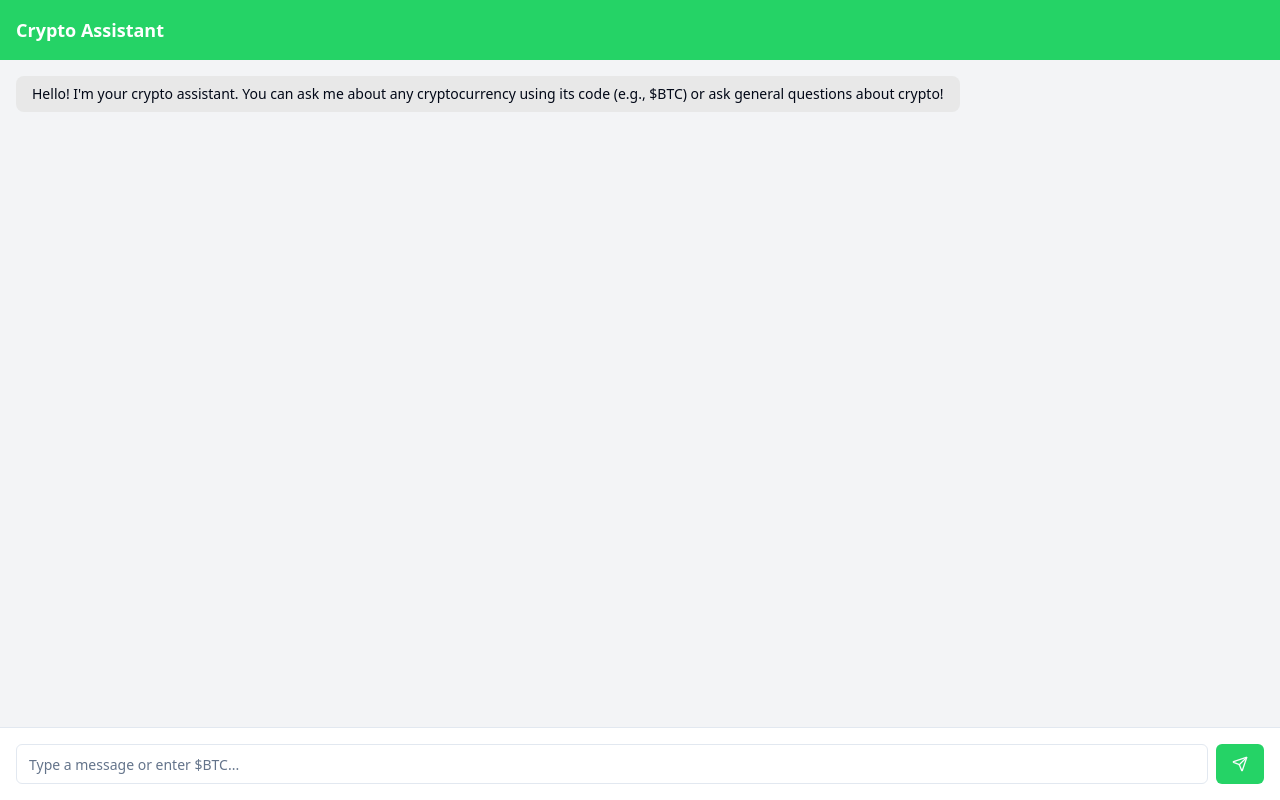
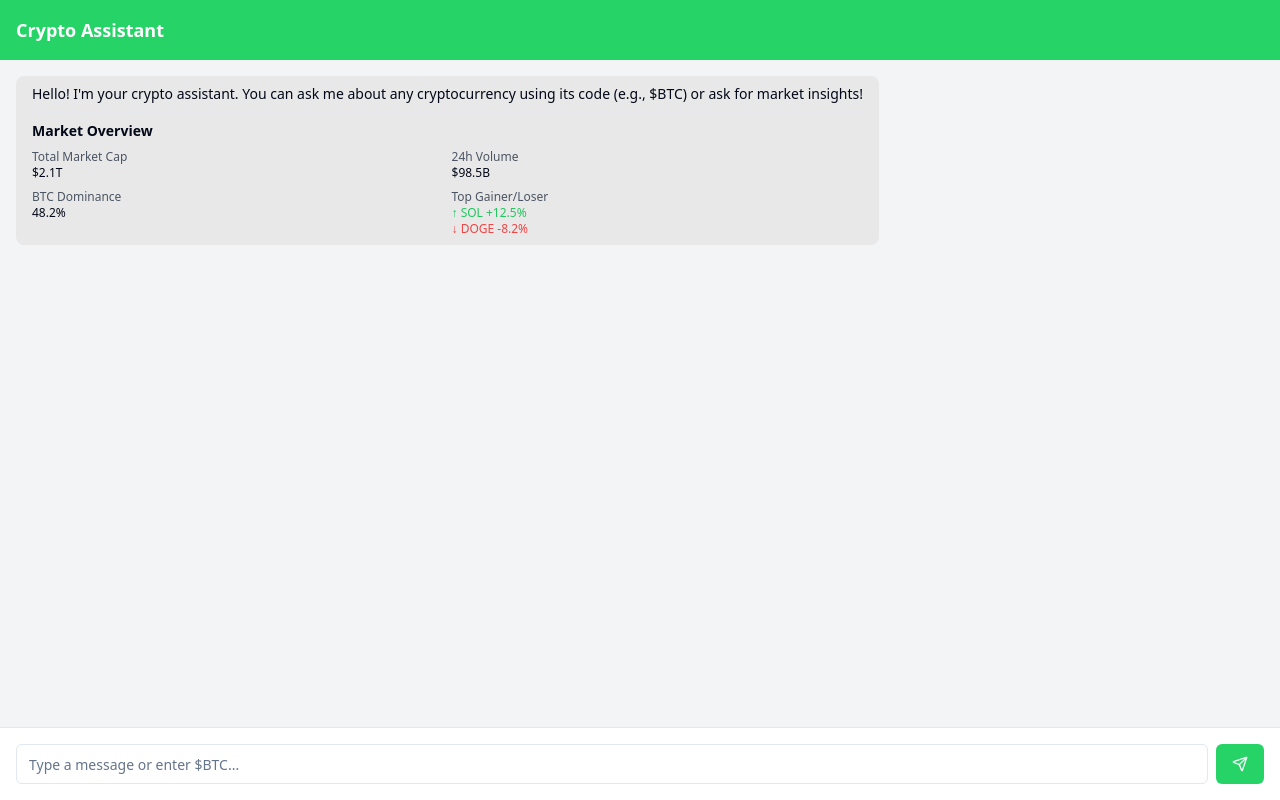
Before and after one commit to EvansMutwiri/token-talker, a React (Vite) app: page / in a window 1280 px wide. Built offline with nearby package versions, Linux system fonts and the light colour scheme.

Commit message:
Iterate app for market insights
Enhance the application to provide insights on the cryptocurrency market, allowing users to receive more detailed information and analysis.
[skip gpt_engineer]

```diff
--- a/src/components/ChatMessage.tsx
+++ b/src/components/ChatMessage.tsx
@@ -1,5 +1,5 @@
 import { cn } from "@/lib/utils";
-import { ExternalLink } from "lucide-react";
+import { ExternalLink, TrendingUp, TrendingDown, DollarSign } from "lucide-react";
 import { Button } from "./ui/button";
 
 interface ChatMessageProps {
@@ -9,10 +9,20 @@ interface ChatMessageProps {
     symbol: string;
     price: string;
     change24h: string;
+    marketCap?: string;
+    volume24h?: string;
+    sentiment?: "bullish" | "bearish" | "neutral";
+  };
+  marketInsight?: {
+    totalMarketCap: string;
+    totalVolume24h: string;
+    btcDominance: string;
+    topGainer: string;
+    topLoser: string;
   };
 }
 
-export const ChatMessage = ({ content, isBot, tokenData }: ChatMessageProps) => {
+export const ChatMessage = ({ content, isBot, tokenData, marketInsight }: ChatMessageProps) => {
   return (
     <div
       className={cn(
@@ -31,8 +41,38 @@ export const ChatMessage = ({ content, isBot, tokenData }: ChatMessageProps) =>
           <div className="mt-2 space-y-2 border-t border-gray-200 pt-2">
             <div className="space-y-1">
               <p className="text-sm font-semibold">{tokenData.symbol}</p>
-              <p className="text-sm">Price: {tokenData.price}</p>
-              <p className="text-sm">24h Change: {tokenData.change24h}</p>
+              <div className="flex items-center space-x-2">
+                <DollarSign className="h-4 w-4" />
+                <p className="text-sm">Price: {tokenData.price}</p>
+              </div>
+              <div className="flex items-center space-x-2">
+                {tokenData.change24h.startsWith("+") ? (
+                  <TrendingUp className="h-4 w-4 text-green-500" />
+                ) : (
+                  <TrendingDown className="h-4 w-4 text-red-500" />
+                )}
+                <p className="text-sm">24h Change: {tokenData.change24h}</p>
+              </div>
+              {tokenData.marketCap && (
+                <p className="text-sm">Market Cap: {tokenData.marketCap}</p>
+              )}
+              {tokenData.volume24h && (
+                <p className="text-sm">24h Volume: {tokenData.volume24h}</p>
+              )}
+              {tokenData.sentiment && (
+                <p className="text-sm">
+                  Market Sentiment:{" "}
+                  <span
+                    className={cn(
+                      "font-medium",
+                      tokenData.sentiment === "bullish" && "text-green-500",
+                      tokenData.sentiment === "bearish" && "text-red-500"
+                    )}
+                  >
+                    {tokenData.sentiment.charAt(0).toUpperCase() + tokenData.sentiment.slice(1)}
+                  </span>
+                </p>
+              )}
             </div>
             <div className="flex space-x-2">
               <Button
@@ -61,6 +101,30 @@ export const ChatMessage = ({ content, isBot, tokenData }: ChatMessageProps) =>
             </div>
           </div>
         )}
+        {marketInsight && (
+          <div className="mt-2 space-y-2 border-t border-gray-200 pt-2">
+            <h3 className="text-sm font-semibold">Market Overview</h3>
+            <div className="grid grid-cols-2 gap-2 text-xs">
+              <div>
+                <p className="text-gray-600">Total Market Cap</p>
+                <p className="font-medium">{marketInsight.totalMarketCap}</p>
+              </div>
+              <div>
+                <p className="text-gray-600">24h Volume</p>
+                <p className="font-medium">{marketInsight.totalVolume24h}</p>
+              </div>
+              <div>
+                <p className="text-gray-600">BTC Dominance</p>
+                <p className="font-medium">{marketInsight.btcDominance}</p>
+              </div>
+              <div>
+                <p className="text-gray-600">Top Gainer/Loser</p>
+                <p className="font-medium text-green-500">↑ {marketInsight.topGainer}</p>
+                <p className="font-medium text-red-500">↓ {marketInsight.topLoser}</p>
+              </div>
+            </div>
+          </div>
+        )}
       </div>
     </div>
   );
--- a/src/pages/Index.tsx
+++ b/src/pages/Index.tsx
@@ -9,22 +9,37 @@ interface Message {
     symbol: string;
     price: string;
     change24h: string;
+    marketCap?: string;
+    volume24h?: string;
+    sentiment?: "bullish" | "bearish" | "neutral";
+  };
+  marketInsight?: {
+    totalMarketCap: string;
+    totalVolume24h: string;
+    btcDominance: string;
+    topGainer: string;
+    topLoser: string;
   };
 }
 
 const Index = () => {
   const [messages, setMessages] = useState<Message[]>([
     {
-      content: "Hello! I'm your crypto assistant. You can ask me about any cryptocurrency using its code (e.g., $BTC) or ask general questions about crypto!",
+      content: "Hello! I'm your crypto assistant. You can ask me about any cryptocurrency using its code (e.g., $BTC) or ask for market insights!",
       isBot: true,
+      marketInsight: {
+        totalMarketCap: "$2.1T",
+        totalVolume24h: "$98.5B",
+        btcDominance: "48.2%",
+        topGainer: "SOL +12.5%",
+        topLoser: "DOGE -8.2%",
+      },
     },
   ]);
 
   const handleSendMessage = async (message: string) => {
-    // Add user message
     setMessages((prev) => [...prev, { content: message, isBot: false }]);
 
-    // Check for token query
     const tokenMatch = message.match(/\$([A-Za-z]+)/);
     if (tokenMatch) {
       const token = tokenMatch[1].toUpperCase();
@@ -39,17 +54,37 @@ const Index = () => {
               symbol: token,
               price: "$45,000.00",
               change24h: "+2.5%",
+              marketCap: "$850B",
+              volume24h: "$24.5B",
+              sentiment: "bullish",
             },
           },
         ]);
       }, 1000);
-    } else {
-      // Simple bot response for other messages
+    } else if (message.toLowerCase().includes("market") || message.toLowerCase().includes("overview")) {
+      // Provide market insights for general market-related queries
       setTimeout(() => {
         setMessages((prev) => [
           ...prev,
           {
-            content: "I can help you check cryptocurrency prices. Try asking about a specific token using its code (e.g., $BTC, $ETH)!",
+            content: "Here's the current market overview:",
+            isBot: true,
+            marketInsight: {
+              totalMarketCap: "$2.1T",
+              totalVolume24h: "$98.5B",
+              btcDominance: "48.2%",
+              topGainer: "SOL +12.5%",
+              topLoser: "DOGE -8.2%",
+            },
+          },
+        ]);
+      }, 500);
+    } else {
+      setTimeout(() => {
+        setMessages((prev) => [
+          ...prev,
+          {
+            content: "I can help you check cryptocurrency prices and market insights. Try asking about a specific token using its code (e.g., $BTC) or ask for a market overview!",
             isBot: true,
           },
         ]);
```
